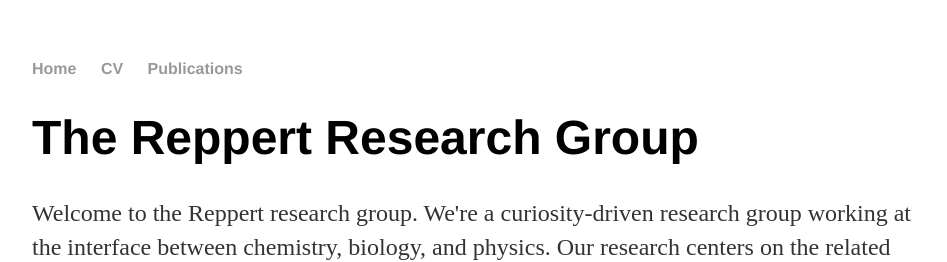
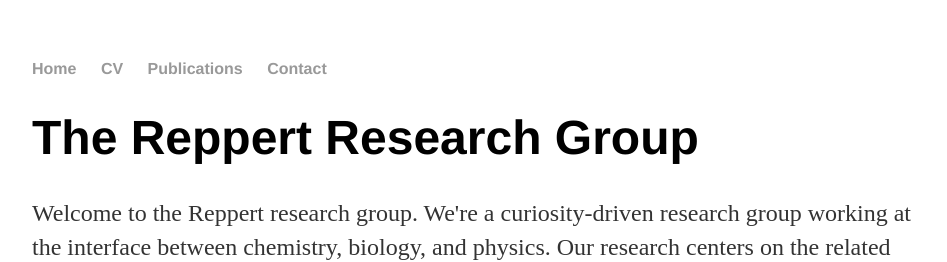
Before and after one commit to mreppert/mreppert.github.io, a Jekyll site: the page built from index.html, in a window 1280 px wide. Shown: the top 262 px of the page, without its empty margins (160-1107 px from the left). Built offline with Jekyll 4.4.1, drawn with Linux system fonts in a browser that asks for light colours.

Commit message:
Update default.html

```diff
--- a/_layouts/default.html
+++ b/_layouts/default.html
@@ -11,7 +11,7 @@
 	        		<li><a href="/">Home</a></li>
 		        	<li><a href="/cv/CV.pdf">CV</a></li>
 				<li><a href="/publications">Publications</a></li>
-				<!--<li><a href="/contact">Contact</a></li>-->
+				<li><a href="/contact">Contact</a></li>
 			</ul>
 			</nav>
 			<div class="container">
```
